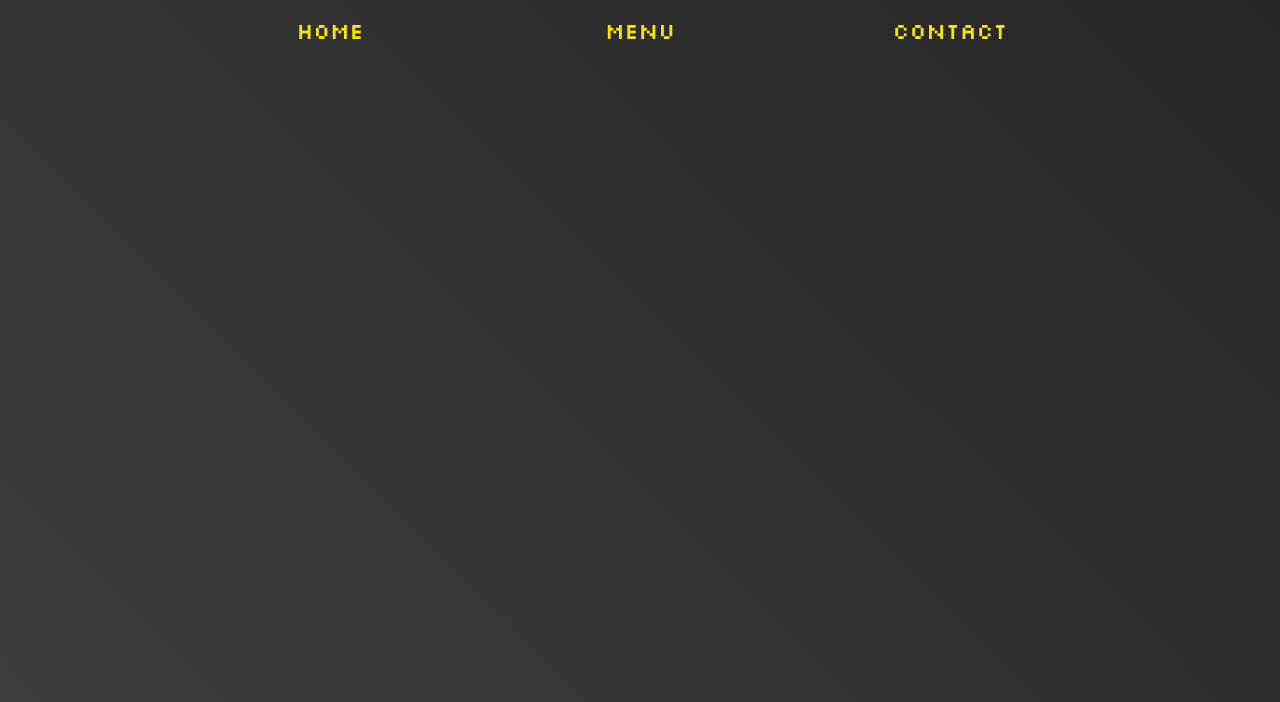
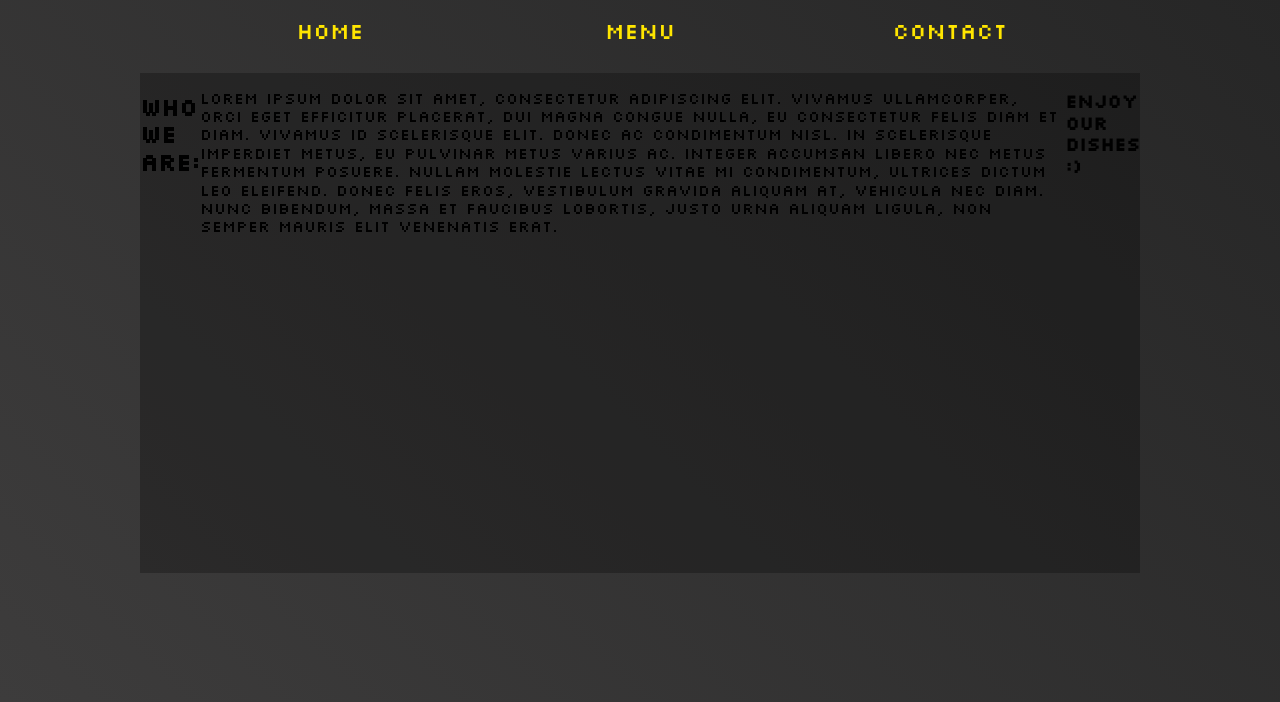
Before and after one commit to Silva-Mo/Silva-Restaurant, a website built with webpack: page src/index.html in a window 1280 px wide. Both pictures are taken after a click on the button "Home". Shown: the part 98-800 px from the top of the page. Built offline with nearby package versions, Linux system fonts and the light colour scheme.

Commit message:
Add btn clicking event to show home page testing
- Add more style
- Add and modify home module for testing purposes

```diff
--- a/src/css/styles.css
+++ b/src/css/styles.css
@@ -85,3 +85,12 @@ nav{
     border-bottom: 3px solid var(--color-yellow);
     transition: 0.2s;
 }
+
+.content{
+    width: 80%;
+    min-height: 500px;
+    margin-top: 20px;
+    background-color: rgba(0, 0, 0, 0.267);
+    display: flex;
+    justify-content: space-between;
+}
--- a/src/js/home.js
+++ b/src/js/home.js
@@ -0,0 +1,11 @@
+const h2 = document.createElement('h2');
+const paraOfintro = document.createElement('p');
+const enjoyTxt = document.createElement('h3');
+
+h2.textContent = "Who we are:";
+paraOfintro.textContent = "Lorem ipsum dolor sit amet, consectetur adipiscing elit. Vivamus ullamcorper, orci eget efficitur placerat, dui magna congue nulla, eu consectetur felis diam et diam. Vivamus id scelerisque elit. Donec ac condimentum nisl. In scelerisque imperdiet metus, eu pulvinar metus varius ac. Integer accumsan libero nec metus fermentum posuere. Nullam molestie lectus vitae mi condimentum, ultrices dictum leo eleifend. Donec felis eros, vestibulum gravida aliquam at, vehicula nec diam. Nunc bibendum, massa et faucibus lobortis, justo urna aliquam ligula, non semper mauris elit venenatis erat.";
+enjoyTxt.textContent= "Enjoy our dishes :)";
+
+const arrayOfElemnts = [h2,paraOfintro,enjoyTxt];
+
+export default arrayOfElemnts;
--- a/src/js/index.js
+++ b/src/js/index.js
@@ -1,10 +1,36 @@
 import '../css/normalize.css';
 import '../css/styles.css';
 import logo from '../imgs/restaurant-outline-svgrepo-com.svg'
+import homeElements from './home';
 
 const logoContainer = document.querySelector('.logo-container');
 const imgLogo = new Image();
 const txtLogo = document.querySelector('.logo-container h1')
+const content = document.querySelector('.content');
+const btns = document.querySelectorAll('.btn');
 
 imgLogo.src = logo;
 logoContainer.insertBefore(imgLogo, txtLogo);
+
+function removeContent(){
+    let allChildNodes = content.childNodes;
+    allChildNodes.forEach((child) => {
+        content.removeChild(child);
+    })
+}
+
+function appendChildren(moduleElements){
+    removeContent();
+    console.log(moduleElements);
+    moduleElements.forEach((elemnt) => {
+        content.appendChild(elemnt);
+    })
+}
+
+btns.forEach((btn) => {
+    if (btn.classList.contains('1')){
+        btn.addEventListener('click', () => {
+            appendChildren(homeElements);
+        })
+    }
+})
```
